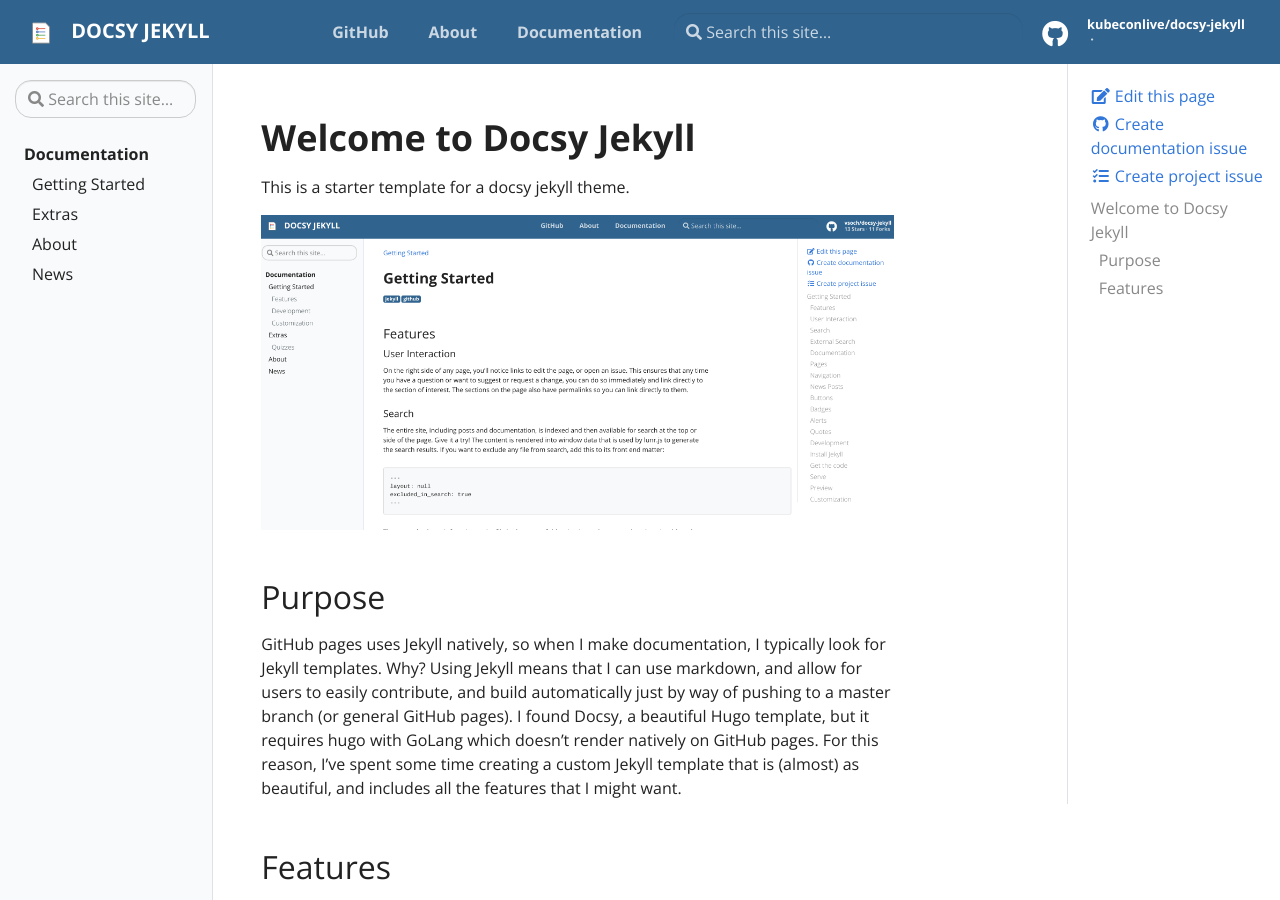
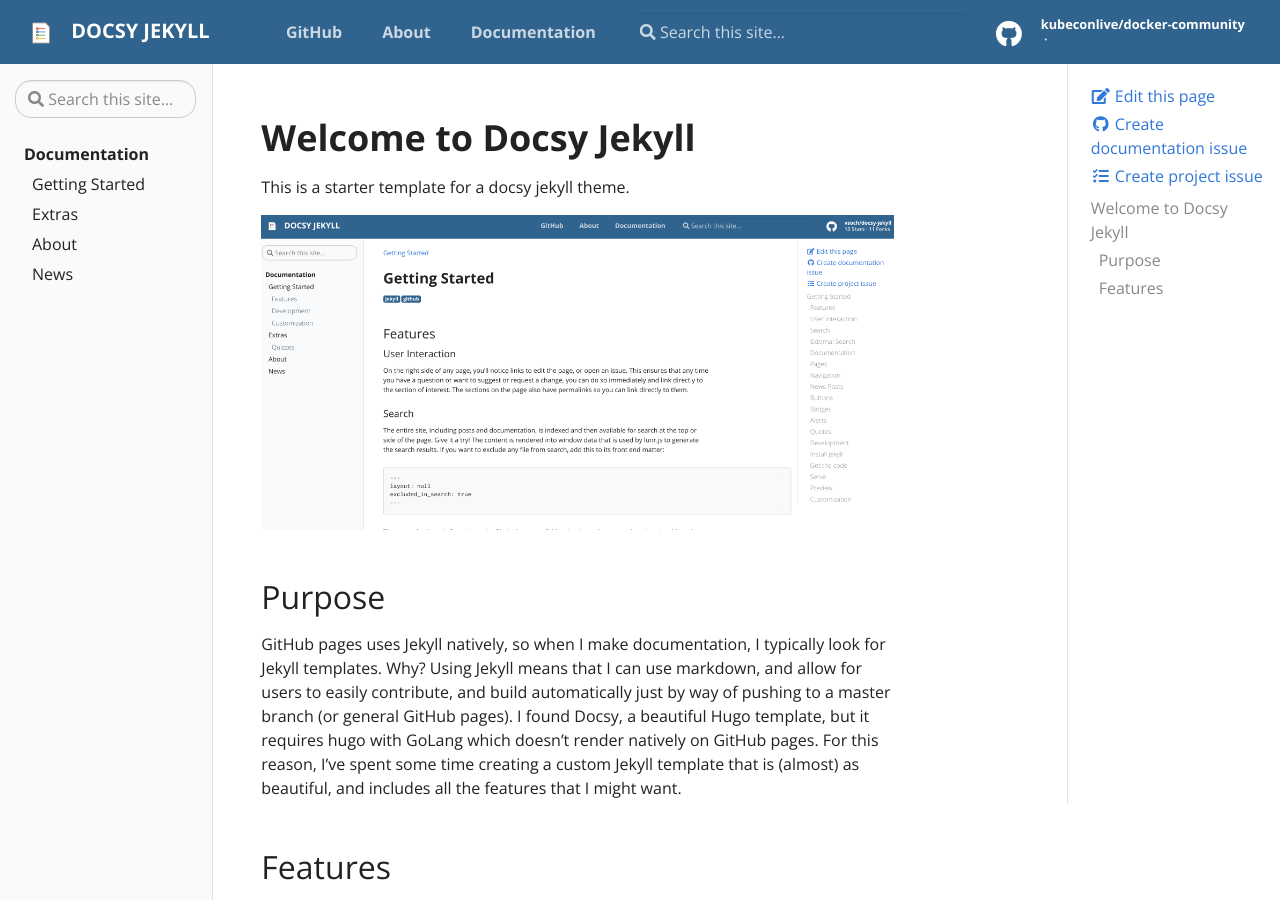
Before and after one commit to kubeconlive/docker-community, a Jekyll site: the page built from pages/index.md, in a window 1280 px wide and 900 px high. Built offline with Jekyll 4.4.1, drawn with Linux system fonts in a browser that asks for light colours.

Commit message:
Update _config.yml

```diff
--- a/_config.yml
+++ b/_config.yml
@@ -31,7 +31,7 @@ url: "https://kubeconlive.github.io" # the base hostname & protocol for your sit
 # Social (First three Required)
 repo: "https://github.com/kubeconlive/docker-community"
 github_user: "kubeconlive"
-github_repo: "docsy-jekyll"
+github_repo: "docker-community"
 
 # Optional
 twitter: vsoch
```
